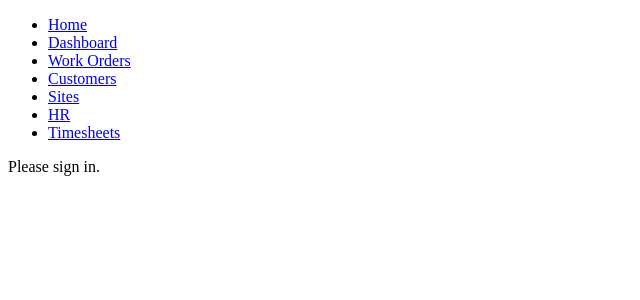
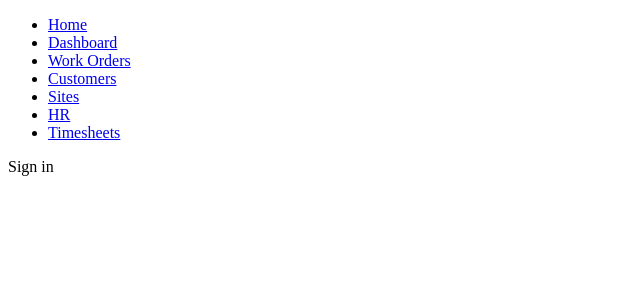
Before and after one commit to joeisoffline/nextjs-project, a Next.js app: page /dashboard in a window 1280 px wide. Shown: the top 300 px of the page, without its empty margins (0-640 px from the left). Built offline with nearby package versions, Linux system fonts and the light colour scheme; no server answers.

Commit message:
fixed errors

```diff
--- a/app/dashboard/page.tsx
+++ b/app/dashboard/page.tsx
@@ -8,7 +8,7 @@ export default async function Dashboard() {
   const session = await getServerSession(authOptions);
 
   if (!session?.user?.email) {
-    return <p>Please sign in.</p>;
+    return <p>Sign in</p>;
   }
 
   const customers = await prisma.customer.findMany({
```
